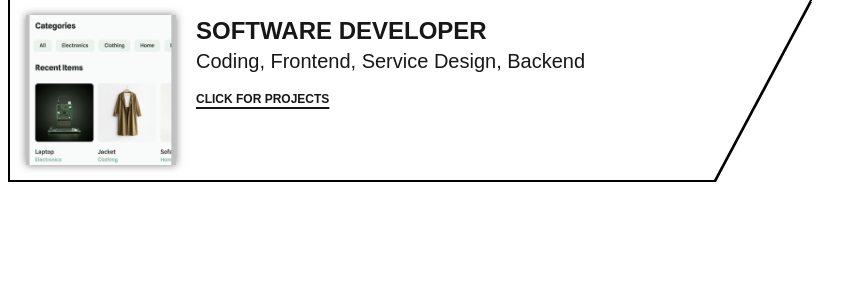
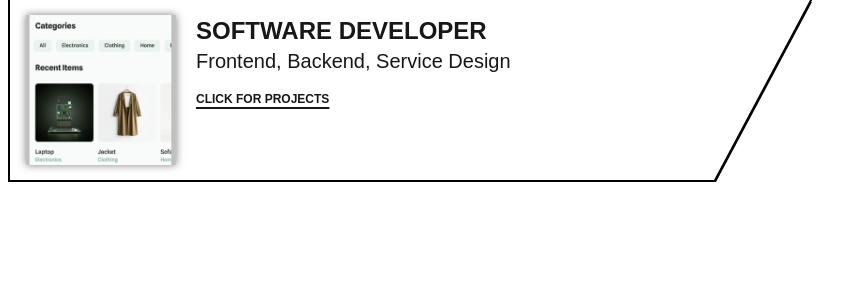
Before and after one commit to Hirvilampi/timo-portfolio, a Next.js app: page /it in a window 1280 px wide. Shown: the top 300 px of the page, without its empty margins (0-867 px from the left). Built offline with nearby package versions, Linux system fonts and the light colour scheme.

Commit message:
visual improvements on small screen

```diff
--- a/app/it/page.tsx
+++ b/app/it/page.tsx
@@ -20,7 +20,7 @@ export default function ShowItLink({ className, ...props }: CardProps) {
                 Software Developer
               </h2>
               <p className="text-xs sm:text-xl">
-                Coding, Frontend, Service Design, Backend
+                Frontend, Backend, Service Design
               </p>
               <p className="text-xs sm:text-l mt-4 font-black underline decoration-2 underline-offset-4">
                 CLICK FOR PROJECTS
--- a/app/page.tsx
+++ b/app/page.tsx
@@ -22,7 +22,7 @@ export default function Home() {
                   priority
                 />
 
-                <div className="flex flex-col items-center gap-6 text-center sm:items-start sm:text-left">
+                <div className="flex flex-col gap-6 text-left sm:items-start sm:text-left">
                   <h1 className="max-w-xs text-lg sm:text-xl md:text-2xl font-semibold mt-2 leading-10 tracking-tight text-black dark:text-zinc-50">
                     Timo Lampinen - Junior Software Developer and TV
                     Professional
--- a/components/MouseOver.tsx
+++ b/components/MouseOver.tsx
@@ -21,7 +21,9 @@ export default function OnMouseOver({ children, className }: MouseOverProps) {
       }}
       style={{
         background:
-          "radial-gradient(200px circle at var(--x) var(--y), rgba(16, 185, 129, 0.12), transparent 70%)",
+          "radial-gradient(200px circle at var(--x) var(--y), rgba(185, 114, 16, 0.12), transparent 70%)",
+          //       background:
+          // "radial-gradient(200px circle at var(--x) var(--y), rgba(16, 185, 129, 0.12), transparent 70%)",
       }}
     >
       {children}
```
